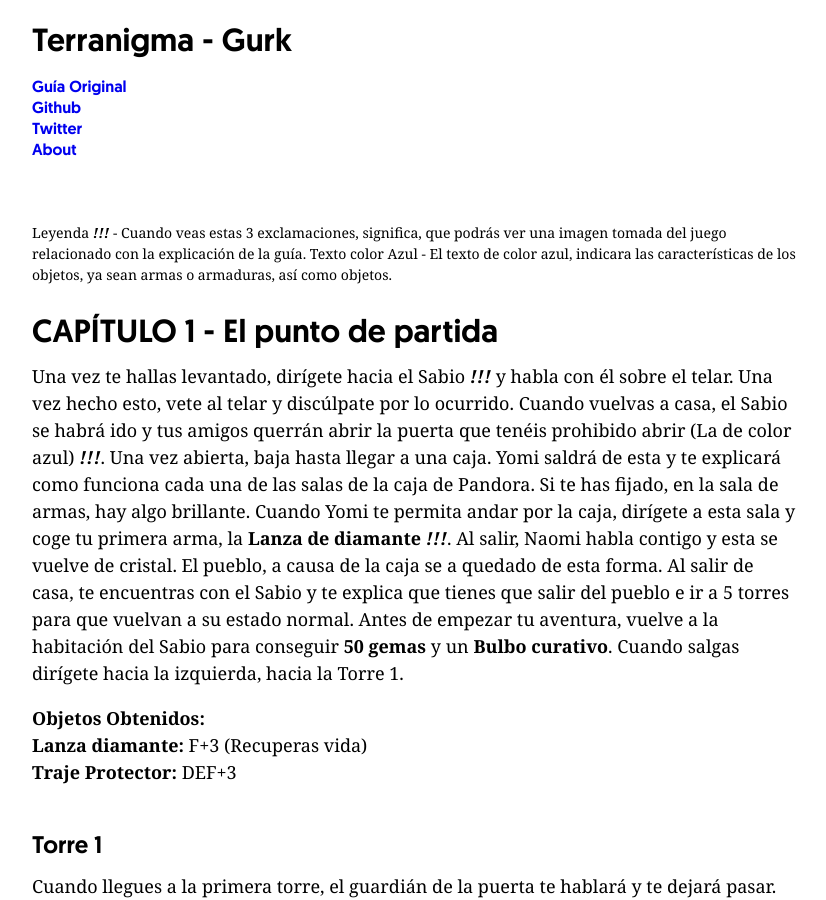
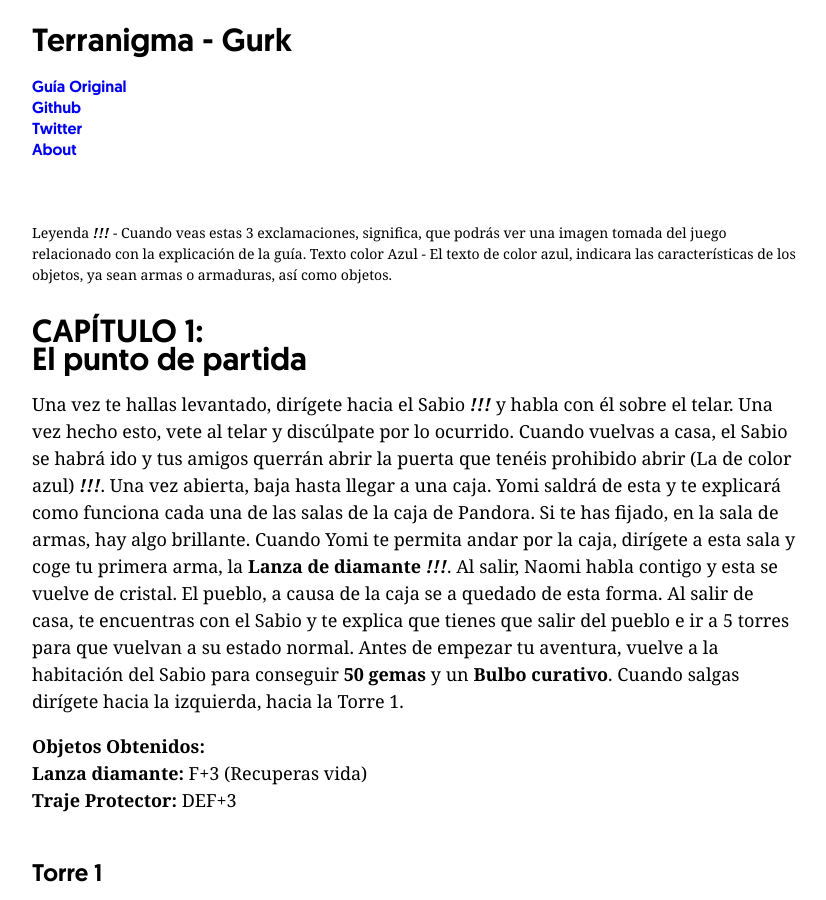
Before and after one commit to hacknug/iguides, a Jekyll site: the page built from _posts/2015-05-18-capitulo-1.md, in a window 1280 px wide and 900 px high. Shown: the whole window, without its empty margins (224-1050 px from the left). Built offline with Jekyll 4.4.1, drawn with Linux system fonts in a browser that asks for light colours; Markdown is read by kramdown in place of the engine named in the settings; a style sheet for code colours, icons or effects is not loaded.

Commit message:
line break to title

```diff
--- a/_posts/2015-05-18-capitulo-1.md
+++ b/_posts/2015-05-18-capitulo-1.md
@@ -8,7 +8,7 @@
 Texto color Azul - El texto de color azul, indicara las características de los objetos, ya sean armas o armaduras, así como objetos.
 </p>
 
-# CAPÍTULO 1 - El punto de partida
+<h1>CAPÍTULO 1:<br>El punto de partida</h1>
 
 Una vez te hallas levantado, dirígete hacia el Sabio _**!!!**_ y habla con él sobre el telar. Una vez hecho esto, vete al telar y discúlpate por lo ocurrido. Cuando vuelvas a casa, el Sabio se habrá ido y tus amigos querrán abrir la puerta que tenéis prohibido abrir (La de color azul) _**!!!**_. Una vez abierta, baja hasta llegar a una caja. Yomi saldrá de esta y te explicará como funciona cada una de las salas de la caja de Pandora. Si te has fijado, en la sala de armas, hay algo brillante. Cuando Yomi te permita andar por la caja, dirígete a esta sala y coge tu primera arma, la **Lanza de diamante** _**!!!**_. Al salir, Naomi habla contigo y esta se vuelve de cristal. El pueblo, a causa de la caja se a quedado de esta forma. Al salir de casa, te encuentras con el Sabio y te explica que tienes que salir del pueblo e ir a 5 torres para que vuelvan a su estado normal. Antes de empezar tu aventura, vuelve a la habitación del Sabio para conseguir **50 gemas** y un **Bulbo curativo**. Cuando salgas dirígete hacia la izquierda, hacia la Torre 1.
 
```
